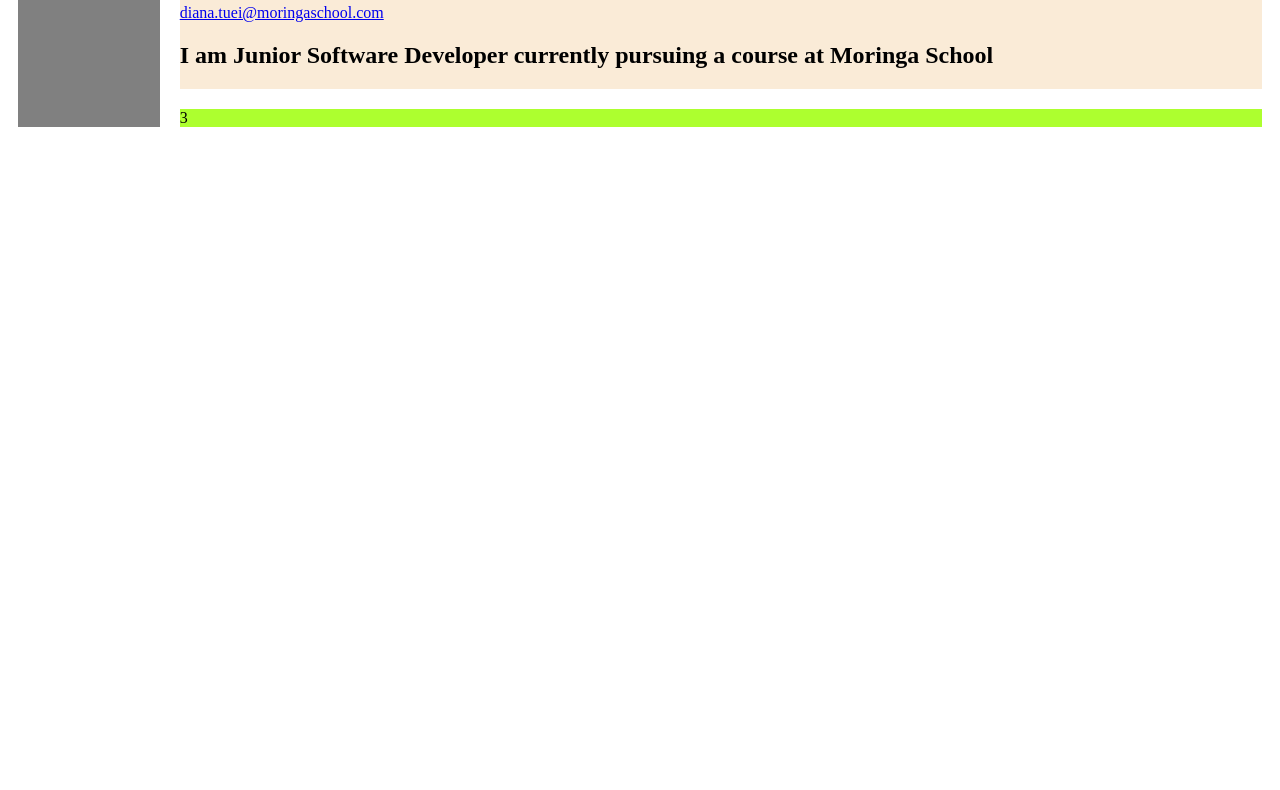
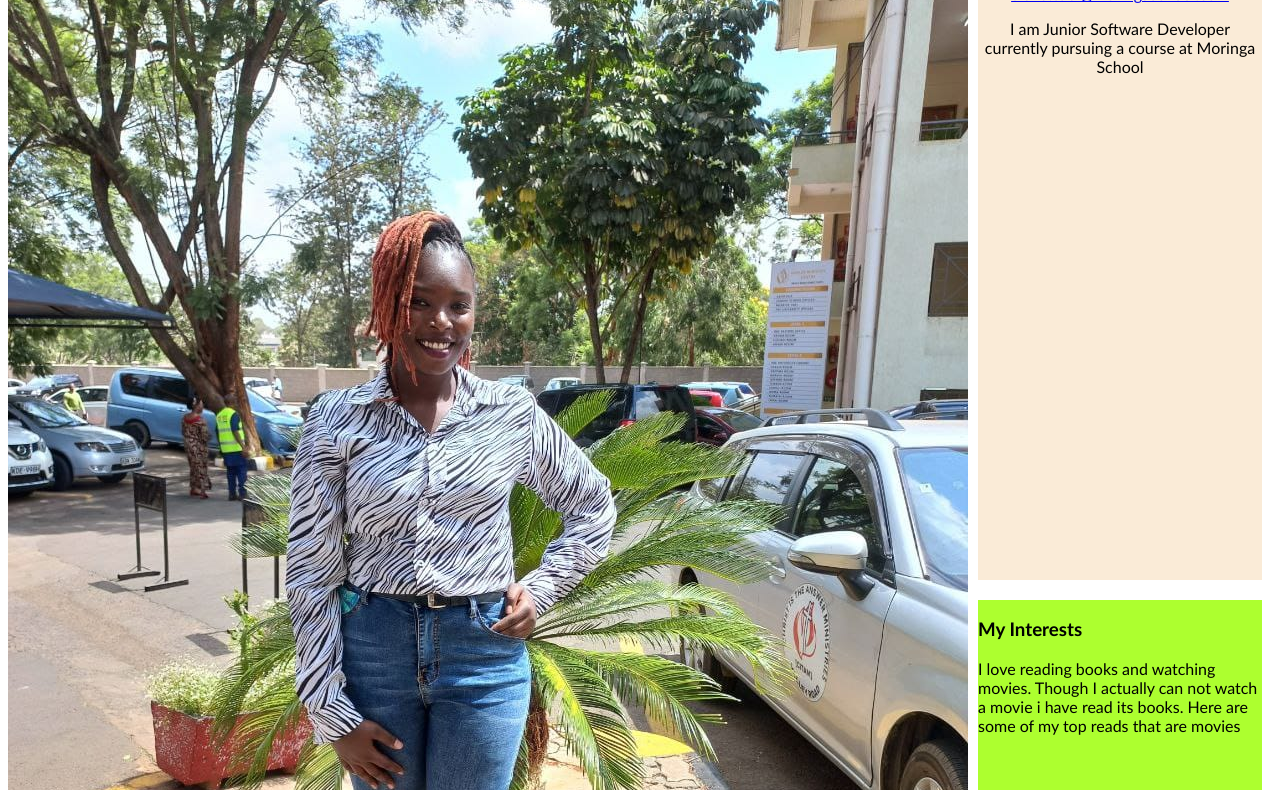
Before and after one commit to DianaTuei/myPersonalWebsite, a plain HTML site: page index.html in a window 1280 px wide. Shown: the part 94-884 px from the top of the page. Before the commit the page ends 800 px from the top, so only its background shows below. Drawn offline with Linux system fonts and the light colour scheme.

Commit message:
added a Flexbox, some css and an image

```diff
--- a/css/style.css
+++ b/css/style.css
@@ -1,12 +1,19 @@
+body{
+  font-family: 'Trebuchet MS', 'Lucida Sans Unicode', 'Lucida Grande', 'Lucida Sans', Arial, sans-serifS;
+}
+h1{
+  margin-bottom: 0%;
+}
 #item1 {
   grid-area: one;
   background-color: grey;
-  margin: 10px;
+
 }
 
 #item2 {
   grid-area: two;
   background-color: antiquewhite;
+  text-align: center;
   margin: 10px;
 }
 
@@ -18,6 +25,7 @@
 
 .grid-container {
   display: grid;
+  margin: 0 auto;
   grid-template-areas:
   'one two two two two two'
   'one three three three three three'
--- a/index.html
+++ b/index.html
@@ -8,6 +8,7 @@
     <body>
         <div class="grid-container">
             <div id="item1">
+                <img src="./images/diana.jpg" alt="diana's picture">
                 <ul>
                     <li>
                         <a href="#about">About</a>
@@ -20,9 +21,21 @@
             <div id="item2">
                 <h1>DIANA TUEI</h1>
                 <a href="https://mail.google.com/mail/u/0/?tab=rm&ogbl#inbox">diana.tuei@moringaschool.com</a>
-                <h2>I am Junior Software Developer currently pursuing a course at Moringa School</h2>
+                <p>I am Junior Software Developer currently pursuing a course at Moringa School</p>
             </div>
-            <div id="item3">3</div>
+            <div id="item3">
+                <h3>My Interests</h3>
+                <p>I love reading books and watching movies. Though I actually can not watch a movie i have read its books. Here are some of my top reads that are movies</p> <br/>
+                <div class="bookFlexbox">
+                    <div id="book1"></div>
+                    <div id="book2"></div>
+                    <div id="book3"></div>
+                    <div id="book4"></div>
+                    <div id="book5"></div>
+
+                </div>
+
+            </div>
 
         </div>
 
```
Also changed, not shown: css/bookFlexbox.css (added), images/diana.jpg (added).
